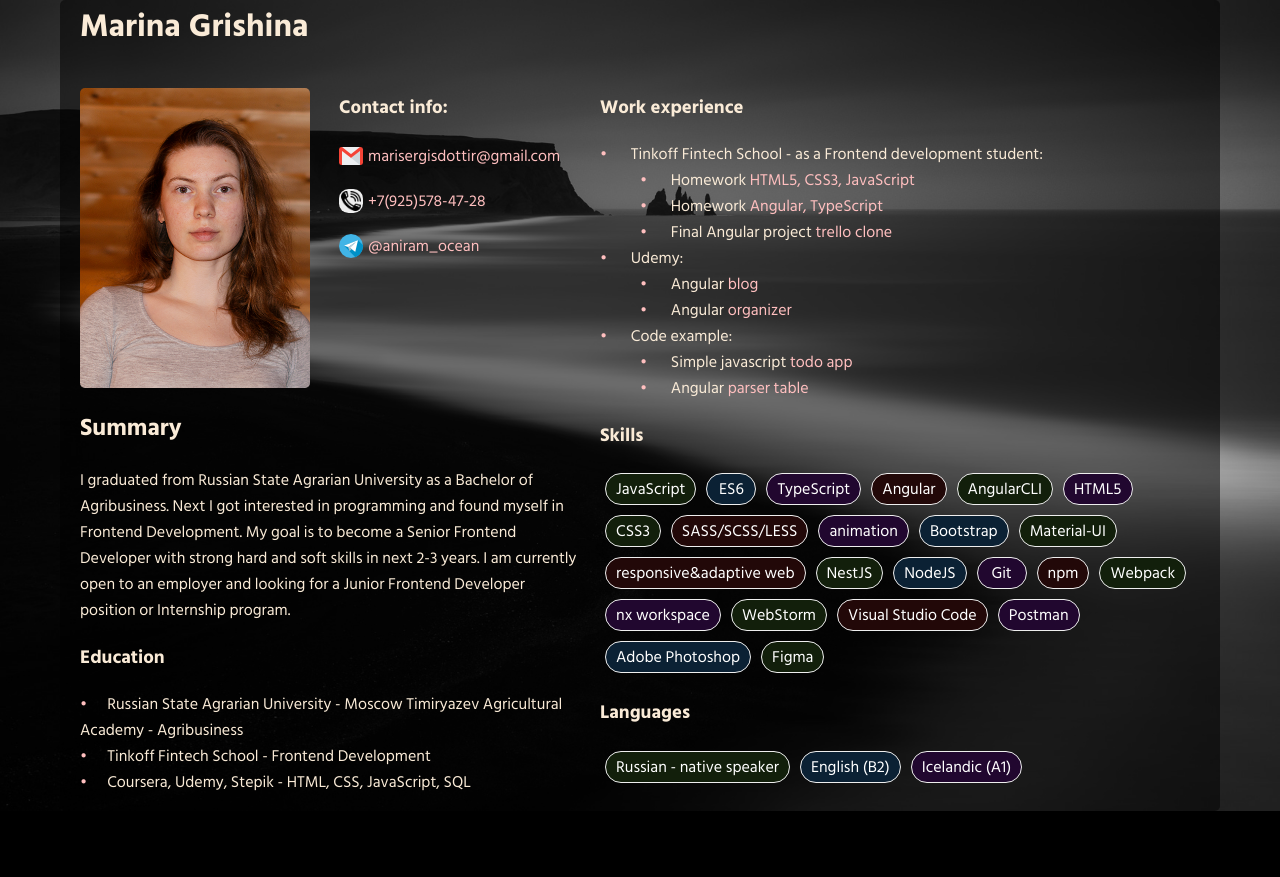
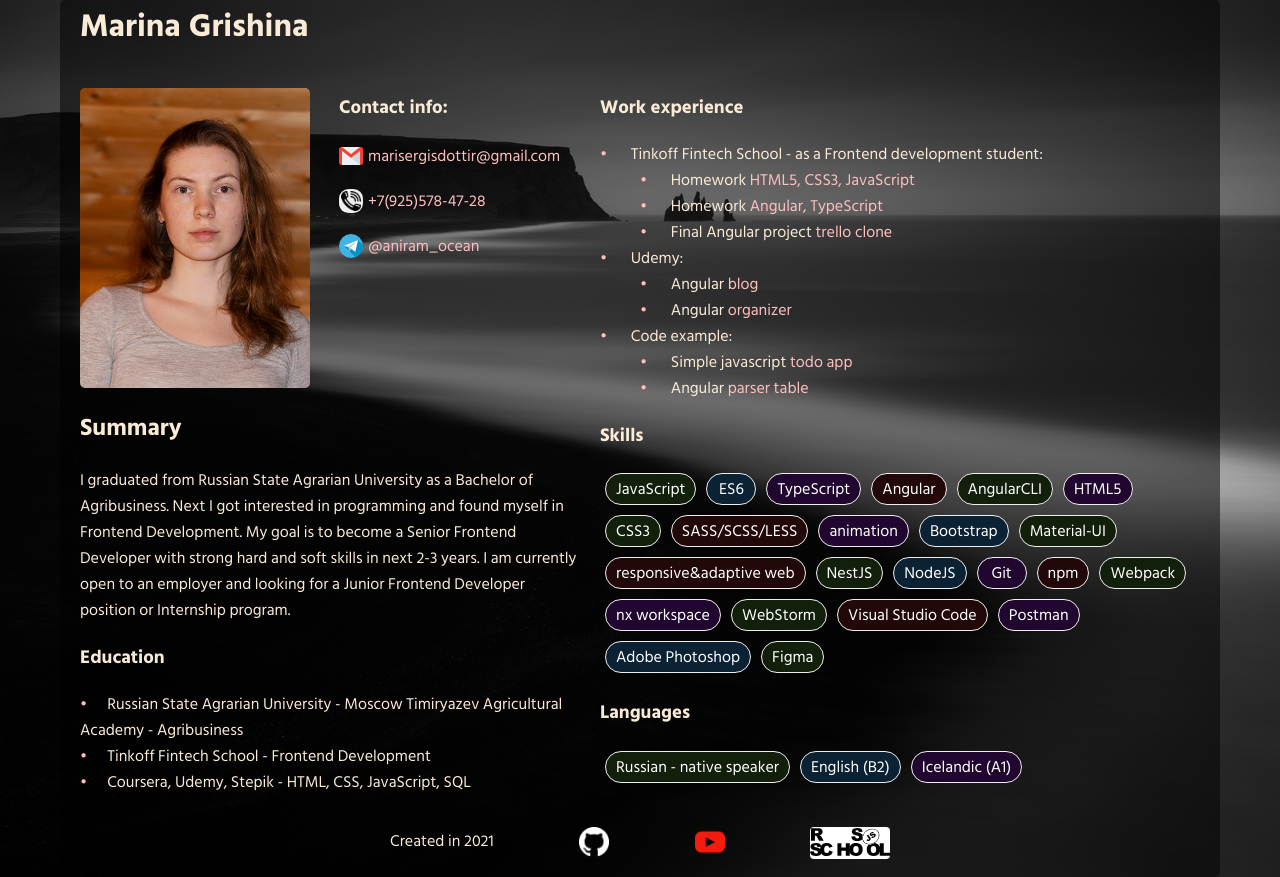
Before and after one commit to AniramOcean/rsschool-cv, a plain HTML site: page index.html in a window 1280 px wide. Before the commit the page ends 811 px from the top, so only its background shows below. Drawn offline with Linux system fonts and the light colour scheme.

Commit message:
feat: add footer social links & creating year & styles

```diff
--- a/index.html
+++ b/index.html
@@ -2,8 +2,7 @@
 <html lang="en">
 <head>
     <meta charset="UTF-8">
-    <meta name="viewport"
-          content="width=device-width, user-scalable=no, initial-scale=1.0, maximum-scale=1.0, minimum-scale=1.0">
+    <meta name="viewport" content="width=device-width, initial-scale=1.0">
     <meta http-equiv="X-UA-Compatible" content="ie=edge">
     <title>HTML, CSS & Git</title>
     <link rel="preconnect" href="https://fonts.gstatic.com">
@@ -159,6 +158,29 @@
         </main>
     </div>
 
+    <footer class="footer">
+        <ul class="footer__list">
+            <li class="footer__list-item">
+                <span class="text">Created in 2021</span>
+            </li>
+            <li class="footer__list-item github">
+                <a href="https://github.com/AniramOcean">
+                    <img src="img/github-light.png" alt="github-logo">
+                </a>
+            </li>
+            <li class="footer__list-item youtube">
+                <a href="">
+                    <img src="img/youtube.png" alt="youtube-logo">
+                </a>
+            </li>
+            <li class="footer__list-item rs-school">
+                <a href="https://rs.school/js/">
+                    <img src="img/rs-school-js.svg" alt="rs-school-logo">
+                </a>
+            </li>
+        </ul>
+    </footer>
+
 </div>
 
 </body>
--- a/style.css
+++ b/style.css
@@ -4,7 +4,7 @@ body {
     padding: 0;
     background: no-repeat url("img/bg.png") black;
     background-size: cover;
-    color: antiquewhite;
+    color: #faebd7;
 }
 
 a {
@@ -135,3 +135,31 @@ ul {
 .badge-item:nth-child(4n) {
     background: #220808;
 }
+
+.footer {
+    width: 500px;
+    height: 50px;
+    margin: 0 auto;
+}
+
+.rs-school {
+    border-radius: 4px;
+    background: #ffffff;
+    width: 80px;
+    height: 32px;
+}
+
+.youtube img, .github img {
+    max-width: 30px;
+    vertical-align: middle;
+}
+
+.footer__list {
+    display: flex;
+    justify-content: space-between;
+}
+
+.footer__list-item .text {
+    vertical-align: middle;
+    height: 40px;
+}
```
Also changed, not shown: img/github-light.png (added), img/rs-school-js.svg (added), img/youtube.png (added).
